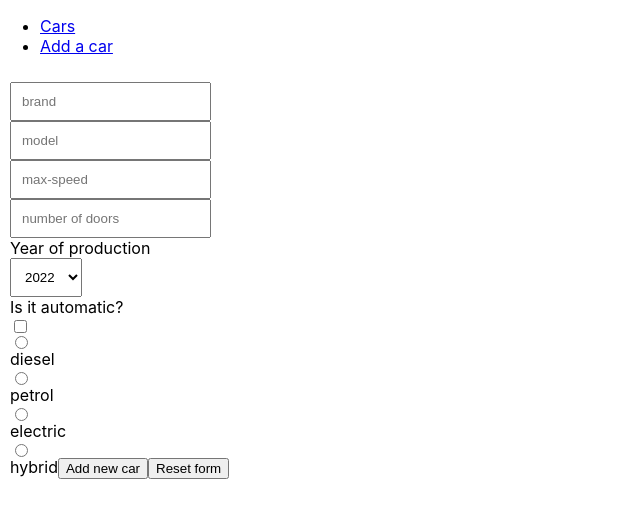
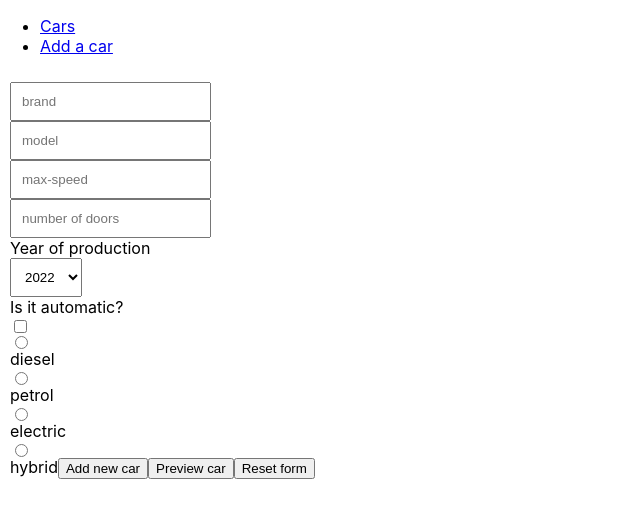
Before and after one commit to s-cumpalovic/cars-app, a React (Create React App) app: page /add in a window 1280 px wide. Shown: the top 518 px of the page, without its empty margins (0-640 px from the left). Built offline with nearby package versions, Linux system fonts and the light colour scheme.

Commit message:
Created a Preview functionallity that displays preview of a new car on the form

```diff
--- a/src/components/CreateCarForm.jsx
+++ b/src/components/CreateCarForm.jsx
@@ -17,6 +17,7 @@ export default function CreateCarForm({
   setNewCar,
   onCreateNewCar,
   onResetForm,
+  onPreviewCar,
 }) {
   return (
     <div className="form-group">
@@ -145,6 +146,13 @@ export default function CreateCarForm({
         <button type="submit" className="btn btn-primary">
           Add new car
         </button>
+        <button
+          onClick={() => onPreviewCar(newCar)}
+          type="button"
+          className="btn btn-warning"
+        >
+          Preview car
+        </button>
         <button onClick={onResetForm} type="button" className="btn btn-warning">
           Reset form
         </button>
--- a/src/pages/AddCar.jsx
+++ b/src/pages/AddCar.jsx
@@ -11,7 +11,7 @@ const defaultValue = {
   numberOfDoors: "",
   isAutomatic: false,
   engine: "",
-}
+};
 
 export default function AddCar() {
   const history = useHistory();
@@ -30,9 +30,12 @@ export default function AddCar() {
 
   const handleResetForm = () => {
     setNewCar(defaultValue);
-  }
+  };
 
-
+  const handlePreviewCar = (carData) => {
+    const preview = JSON.stringify(carData, null, 2);
+    alert(preview);
+  };
 
   return (
     <div>
@@ -41,6 +44,7 @@ export default function AddCar() {
         setNewCar={setNewCar}
         onCreateNewCar={handleCreateNewCar}
         onResetForm={handleResetForm}
+        onPreviewCar={handlePreviewCar}
       />
     </div>
   );
```
